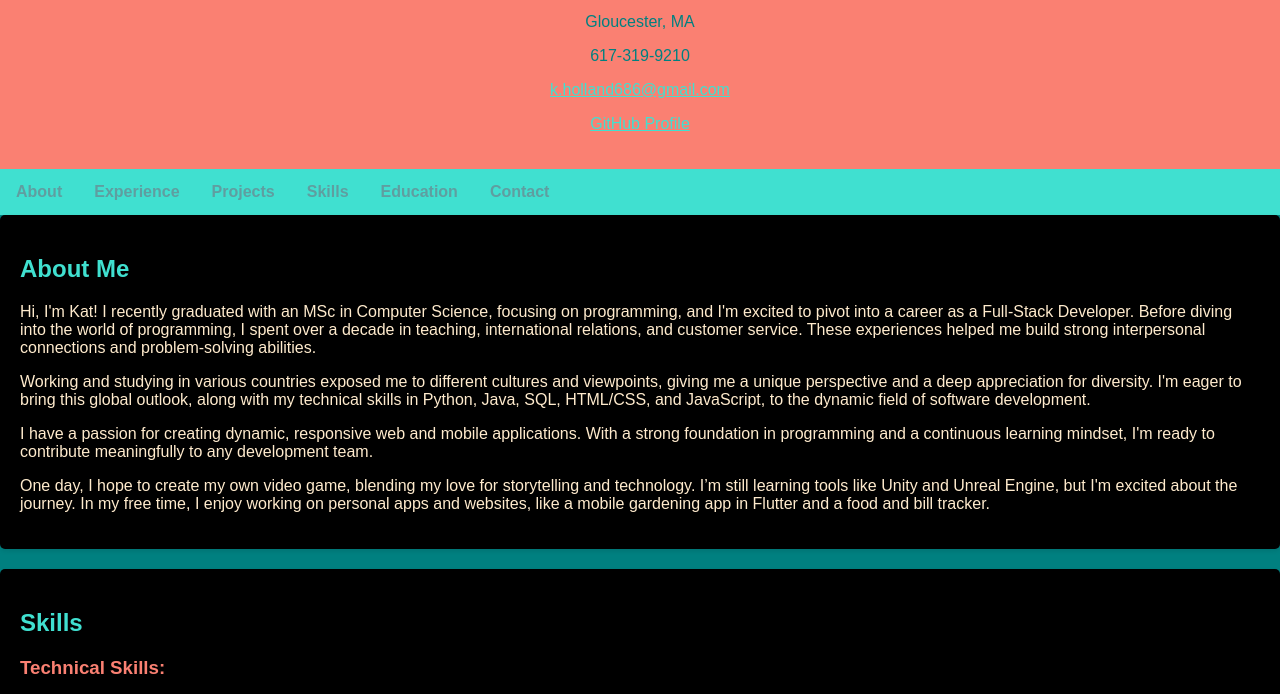
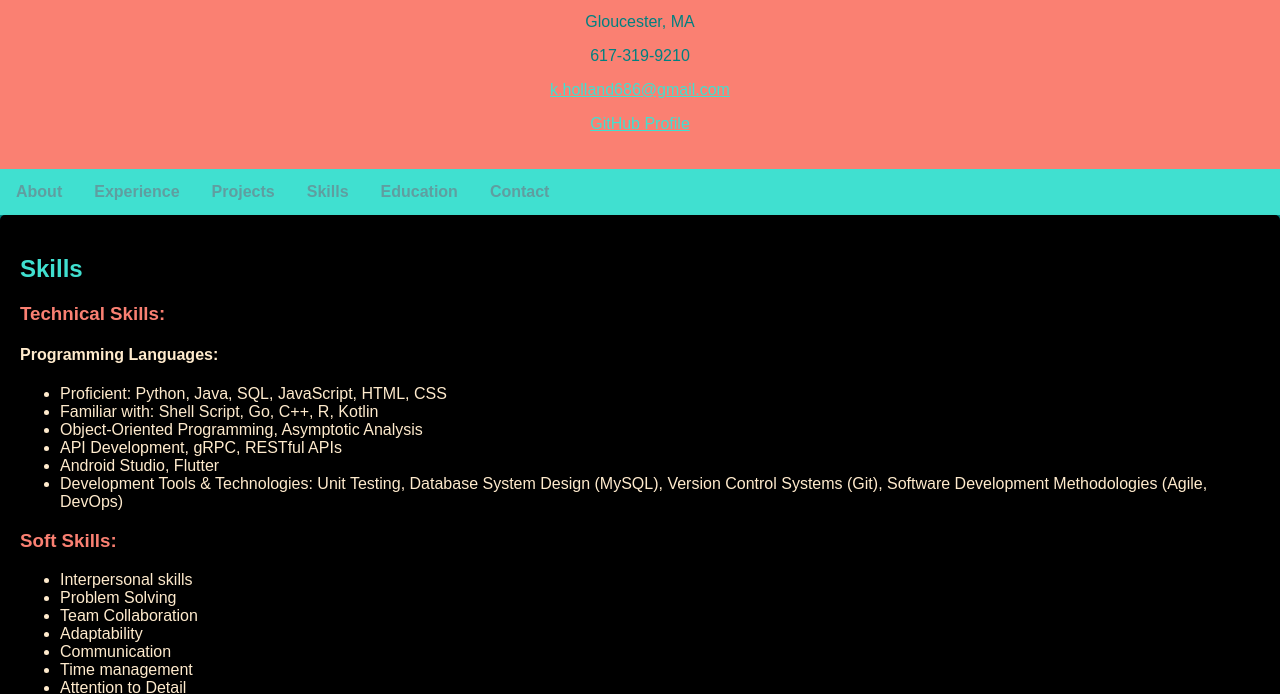
Before and after one commit to KHolland686/Resume, a plain HTML site: page index.html in a window 1280 px wide. Shown: the part 121-815 px from the top of the page. Drawn offline with Linux system fonts and the light colour scheme.

Commit message:
ch-ch-ch-changes

```diff
--- a/index.html
+++ b/index.html
@@ -29,19 +29,19 @@
         </ul>
     </nav>
 
-    <section id="about">
-        <!-- Choose one and refine  -->
-        <h2>About Me</h2>
+    <!-- <section id="about">
+        Choose one and refine  -->
+        <!-- <h2>About Me</h2> -->
         <!-- <p>Hi, I'm Kat! I recently graduated with an MSc in Computer Science, focusing on programming, and I'm excited to pivot into a career as a Full-Stack Developer. Before diving into the world of programming, I spent over a decade in teaching, international relations, and customer service. These experiences helped me build strong interpersonal connections and problem-solving abilities.</p>
         <p>Working and studying in various countries exposed me to different cultures and viewpoints, which has given me a unique perspective and a deep appreciation for diversity. I'm eager to bring this global outlook, along with my technical skills in Python, Java, SQL, HTML/CSS and JavaScript, to the dynamic field of software development.</p>
         <p>I have a passion for creating dynamic, responsive web and mobile applications. With a strong foundation in programming and a continuous learning mindset, I'm ready to contribute meaningfully to any development team. </p>>
         <p>One day, I hope to create my own video game, blending my love for storytelling and technology, though I’m still learning the ropes with tools like Unity and Unreal Engine.
         I also enjoy working on personal apps and websites in my free time, such as  food and bill trackers (in progress, eventually) and my mobile gardening app (currently in progress), which blends my hobby for gardening with my new love of software engineering in a handy Flutter app I' building to plan garden tasks.
         </p> -->
-        <p>Hi, I'm Kat! I recently graduated with an MSc in Computer Science, focusing on programming, and I'm excited to pivot into a career as a Full-Stack Developer. Before diving into the world of programming, I spent over a decade in teaching, international relations, and customer service. These experiences helped me build strong interpersonal connections and problem-solving abilities.</p>
+        <!-- <p>Hi, I'm Kat! I recently graduated with an MSc in Computer Science, focusing on programming, and I'm excited to pivot into a career as a Full-Stack Developer. Before diving into the world of programming, I spent over a decade in teaching, international relations, and customer service. These experiences helped me build strong interpersonal connections and problem-solving abilities.</p>
         <p>Working and studying in various countries exposed me to different cultures and viewpoints, giving me a unique perspective and a deep appreciation for diversity. I'm eager to bring this global outlook, along with my technical skills in Python, Java, SQL, HTML/CSS, and JavaScript, to the dynamic field of software development.</p>
         <p>I have a passion for creating dynamic, responsive web and mobile applications. With a strong foundation in programming and a continuous learning mindset, I'm ready to contribute meaningfully to any development team.</p>
-        <p>One day, I hope to create my own video game, blending my love for storytelling and technology. I’m still learning tools like Unity and Unreal Engine, but I'm excited about the journey. In my free time, I enjoy working on personal apps and websites, like a mobile gardening app in Flutter and a food and bill tracker.</p>
+        <p>One day, I hope to create my own video game, blending my love for storytelling and technology. I’m still learning tools like Unity and Unreal Engine, but I'm excited about the journey. In my free time, I enjoy working on personal apps and websites, like a mobile gardening app in Flutter and a food and bill tracker.</p> -->
 
     </section>
 
```
